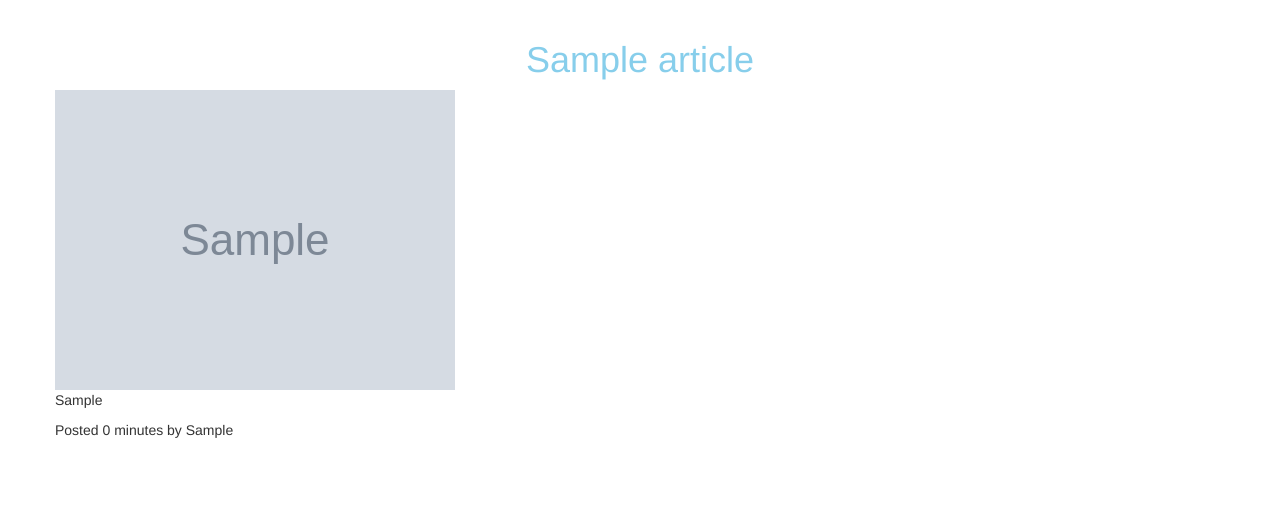
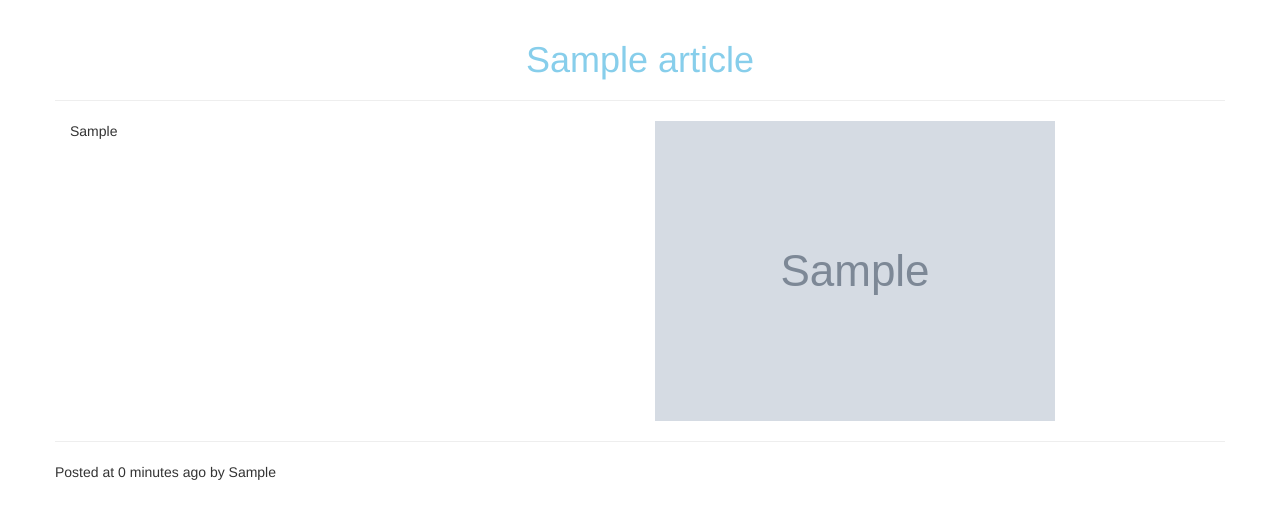
Before and after one commit to Elvandro/Moringa-Tribune, a Django app: page /article/1 in a window 1280 px wide. Shown: the part 52-571 px from the top of the page. Run offline with Django 3.2, Linux system fonts and the light colour scheme; tables that the repository leaves empty hold one stand-in row (values such as "Sample post"); grey boxes marked "Sample" are stand-in pictures; some libraries are stand-ins or nearby versions.

Commit message:
This commit will polish the landing page

```diff
--- a/news/templates/all-news/article.html
+++ b/news/templates/all-news/article.html
@@ -5,15 +5,17 @@
  <div class="container">
    <div class="row">
      <h1 class="text-center">{{article.title}}</h1>
+     <hr>
+     <div class="col-xs-6 col-sm-6 col-md-6 col-lg-6">
+       <p>{{article.post}}</p>
+     </div>
+     <div class="col-xs-6 col-sm-6 col-md-6 col-lg-6">
+       <img src="{{article.article_image.url}}"  class="img-responsive" alt="">
+     </div>
    </div>
    <div class="row">
-     <img src="{{article.article_image.url}}"  class="img-responsive" alt="">
-   </div>
-   <div class="row">
-     <p>{{article.post}}</p>
-   </div>
-   <div class="row">
-     <p>Posted {{article.pub_date|timesince}} by {{article.editor.first_name}}</p>
+     <hr>
+     <p>Posted at {{article.pub_date|timesince}} ago by {{article.editor.first_name}}</p>
    </div>
  </div>
 
```
